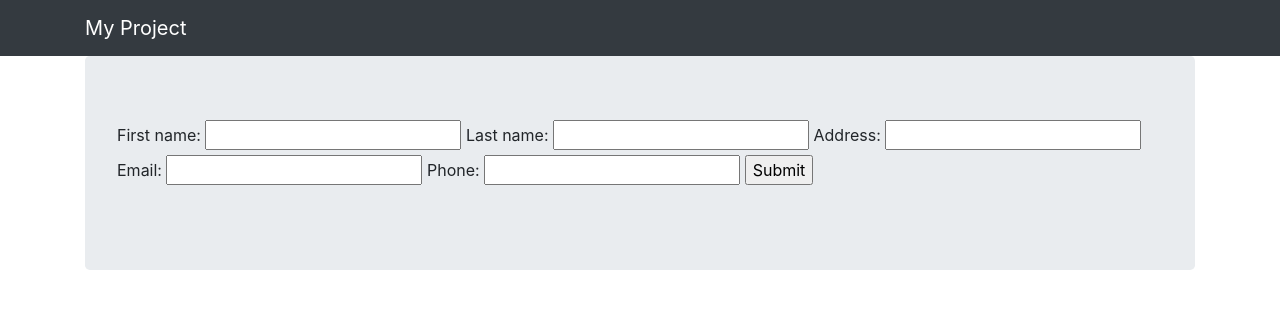
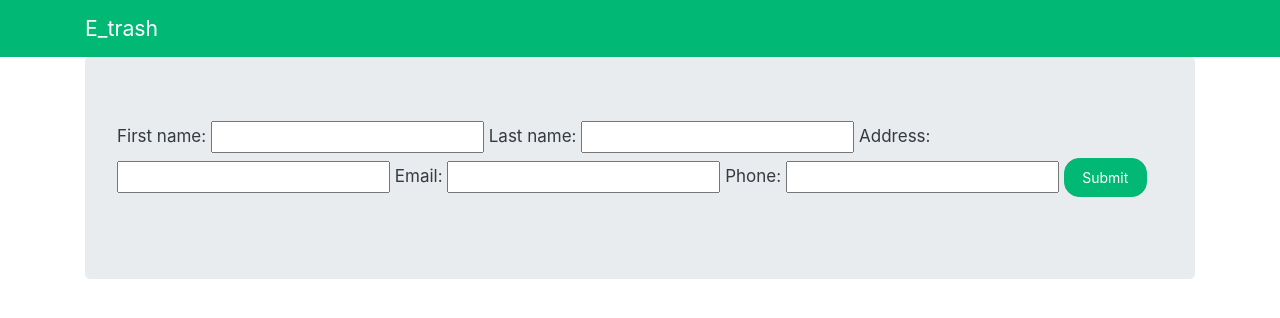
Before and after one commit to adrianna2807/e_trash, a Django app: page /base/clients-create-view/ in a window 1280 px wide. Shown: the top 318 px of the page. Run offline with Django 4.2, Linux system fonts and the light colour scheme; some libraries are stand-ins or nearby versions.

Commit message:
new template style

```diff
--- a/templates/base.html
+++ b/templates/base.html
@@ -6,16 +6,16 @@
     <meta charset="utf-8">
     <meta name="viewport" content="width=device-width, initial-scale=1">
     <title>E_trash</title>
-    <link rel="stylesheet" href="https://stackpath.bootstrapcdn.com/bootstrap/4.2.1/css/bootstrap.min.css" integrity="sha384-GJzZqFGwb1QTTN6wy59ffF1BuGJpLSa9DkKMp0DgiMDm4iYMj70gZWKYbI706tWS" crossorigin="anonymous">
+    <link rel="stylesheet" href="https://cdn.jsdelivr.net/npm/bootswatch@4.5.2/dist/litera/bootstrap.min.css" integrity="sha384-enpDwFISL6M3ZGZ50Tjo8m65q06uLVnyvkFO3rsoW0UC15ATBFz3QEhr3hmxpYsn" crossorigin="anonymous">
     <script src="https://code.jquery.com/jquery-3.3.1.slim.min.js" integrity="sha384-q8i/X+965DzO0rT7abK41JStQIAqVgRVzpbzo5smXKp4YfRvH+8abtTE1Pi6jizo" crossorigin="anonymous"></script>
     <script src="https://cdnjs.cloudflare.com/ajax/libs/popper.js/1.14.6/umd/popper.min.js" integrity="sha384-wHAiFfRlMFy6i5SRaxvfOCifBUQy1xHdJ/yoi7FRNXMRBu5WHdZYu1hA6ZOblgut" crossorigin="anonymous"></script>
-    <script src="https://stackpath.bootstrapcdn.com/bootstrap/4.2.1/js/bootstrap.min.js" integrity="sha384-B0UglyR+jN6CkvvICOB2joaf5I4l3gm9GU6Hc1og6Ls7i6U/mkkaduKaBhlAXv9k" crossorigin="anonymous"></script>
+    <script src="https://cdn.jsdelivr.net/npm/bootstrap@5.1.3/dist/js/bootstrap.min.js" integrity="sha384-QJHtvGhmr9XOIpI6YVutG+2QOK9T+ZnN4kzFN1RtK3zEFEIsxhlmWl5/YESvpZ13" crossorigin="anonymous"></script>
   </head>
 
   <body>
     <nav class="navbar navbar-expand-lg navbar-dark bg-dark">
       <div class="container fixed">
-        <a class="navbar-brand" href="{% url 'homepage' %}">My Project</a>
+        <a class="navbar-brand" href="{% url 'homepage' %}">E_trash</a>
         <button
           class="navbar-toggler" type="button"
           data-toggle="collapse" data-target="#navbarNavAltMarkup"
--- a/templates/form.html
+++ b/templates/form.html
@@ -3,6 +3,6 @@
 <form method="post">
     {% csrf_token %}
     {{ form }}
-    <input type="submit" value="Submit">
+    <input type="submit" value= "Submit"<button type="button" class="btn btn-success"></button>
 </form>
 {% endblock %}
```
Also changed, not shown: db.sqlite3.
